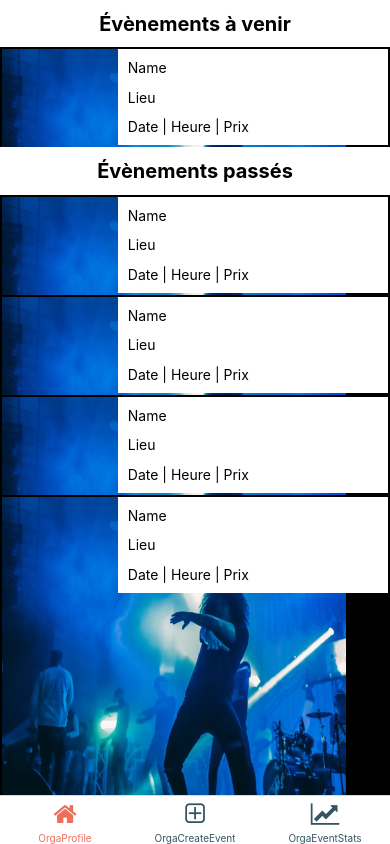
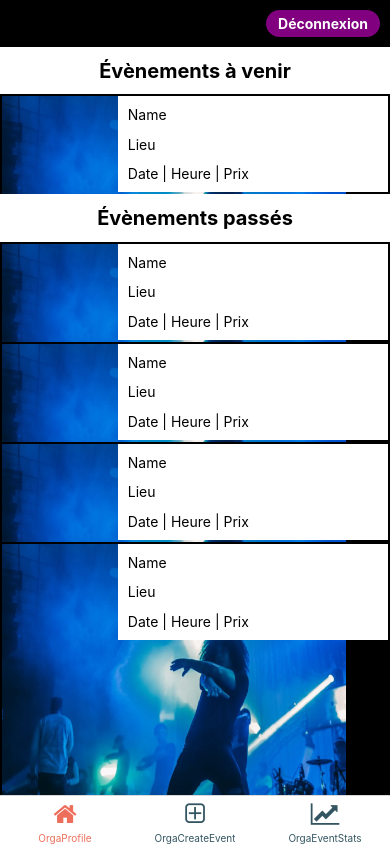
Before and after one commit to te-mbu/meloquest-frontend, a React Native app: screen /OrgaTabNavigator in a window 390 px wide. Built offline with nearby package versions, Linux system fonts and the light colour scheme.

Commit message:
Terence - logout user added

```diff
--- a/screens/OrgaProfileScreen.js
+++ b/screens/OrgaProfileScreen.js
@@ -9,11 +9,26 @@ import {
 } from "react-native";
 import FontAwesome from "react-native-vector-icons/FontAwesome";
 import EventSOne from "../components/EventSOne";
+import { useDispatch } from "react-redux";
+import { logout } from "../reducers/user";
 
-export default function OrgaProfileScreen() {
+export default function OrgaProfileScreen({ navigation }) {
+
+  const dispatch = useDispatch()
+
+  function handleLogout() {
+    dispatch(logout())
+    navigation.navigate("Role")
+  }
+
   return (
     <SafeAreaView style={styles.container}>
       <ScrollView>
+      <View style={styles.logoutContainer}>
+        <Text onPress={() => handleLogout()} style={styles.logoutText}>
+          Déconnexion
+        </Text>
+      </View>
         <View style={styles.body}>
           <View style={styles.titleContainer}>
             <Text style={styles.title}>Évènements à venir</Text>
@@ -37,9 +52,26 @@ export default function OrgaProfileScreen() {
 }
 
 const styles = StyleSheet.create({
+  logoutContainer: {
+    flex: 1,
+    alignSelf: "flex-end",
+    marginVertical: 10,
+    marginRight: 10,
+    backgroundColor: "purple",
+    borderRadius: 15,
+  },
+  logoutText: {
+    color: "#ffffff",
+    paddingHorizontal: 12,
+    paddingVertical: 5,
+    fontWeight: "bold",
+  },
   container: {
     flex: 1,
-    backgroundColor: '#000000'
+    backgroundColor: "#000000",
+  },
+  body: {
+    marginTop: 10,
   },
   bannerContainer: {
     display: "flex",
--- a/screens/UserProfileScreen.js
+++ b/screens/UserProfileScreen.js
@@ -9,14 +9,24 @@ import {
 } from "react-native";
 import FontAwesome from "react-native-vector-icons/FontAwesome";
 import EventSOne from "../components/EventSOne";
+import { logout } from "../reducers/user";
+import { useDispatch } from "react-redux";
 
-export default function UserProfileScreen() {
+export default function UserProfileScreen({ navigation }) {
+
+  const dispatch = useDispatch()
+
+  function handleLogout() {
+    dispatch(logout())
+    navigation.navigate("Role")
+  }
+
   return (
     <SafeAreaView style={styles.container}>
       <ScrollView>
         <View style={styles.bannerContainer}>
           <View style={styles.logoutContainer}>
-            <Text style={styles.logoutText}>Déconnexion</Text>
+            <Text onPress={() => handleLogout()} style={styles.logoutText}>Déconnexion</Text>
           </View>
           <View style={styles.userIcon}>
             <FontAwesome
```
